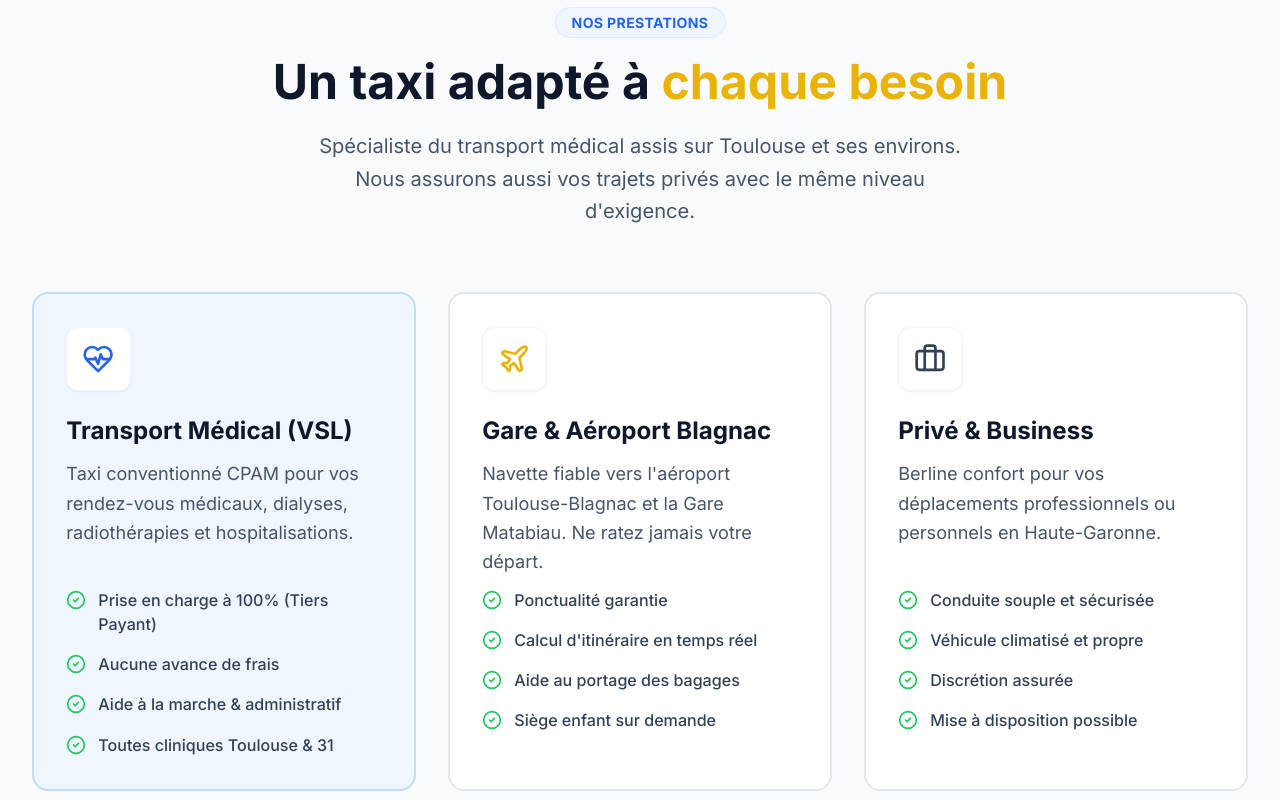
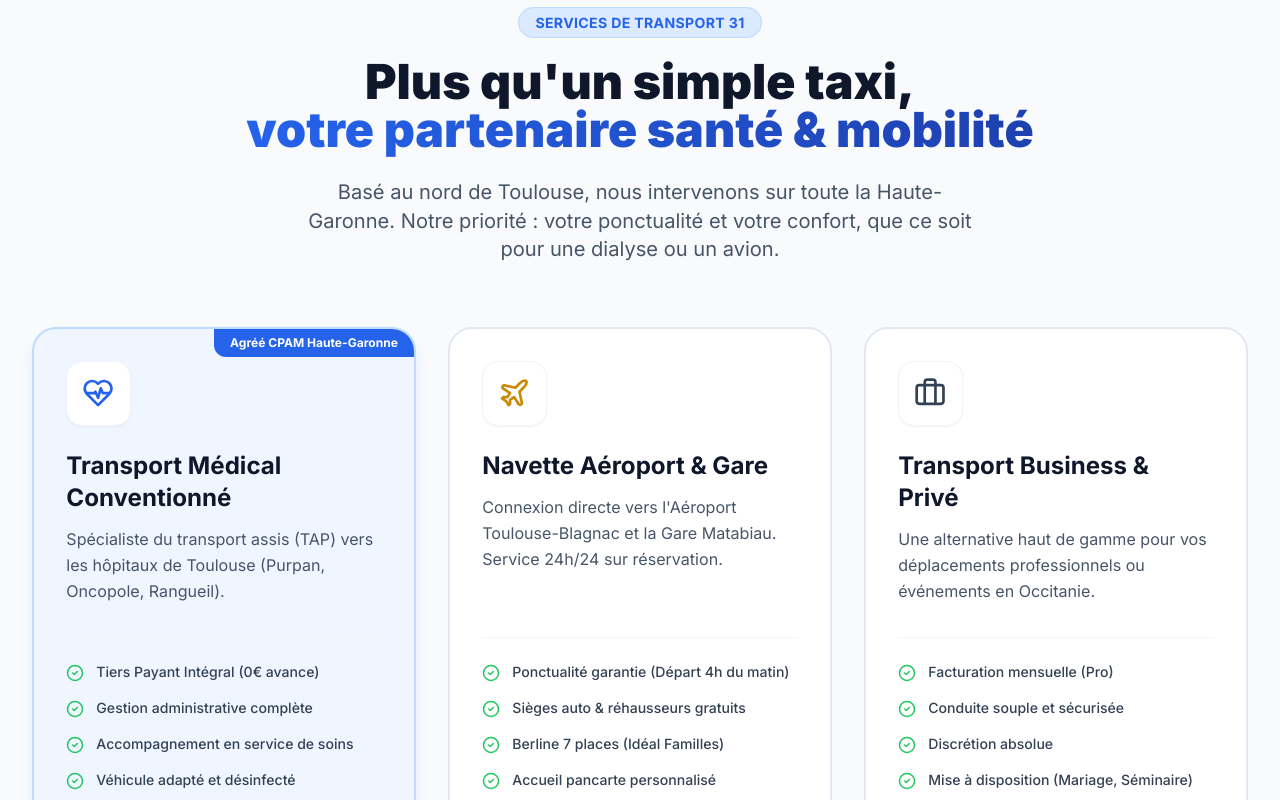
Before and after one commit to CHAIB-DRAA/taxi-vsl, a Next.js app: page / in a window 1280 px wide. Shown: the part 1000-1800 px from the top of the page. Built offline with nearby package versions, Linux system fonts and the light colour scheme.

Commit message:
modifier blog

```diff
--- a/src/components/home/Services.tsx
+++ b/src/components/home/Services.tsx
@@ -1,41 +1,52 @@
-import { HeartPulse, Plane, Briefcase, CheckCircle2 } from 'lucide-react';
+import Link from 'next/link';
+import { HeartPulse, Plane, Briefcase, CheckCircle2, ArrowRight } from 'lucide-react';
 
 const services = [
   {
-    title: "Transport Médical (VSL)",
-    description: "Taxi conventionné CPAM pour vos rendez-vous médicaux, dialyses, radiothérapies et hospitalisations.",
+    title: "Transport Médical Conventionné",
+    description: "Spécialiste du transport assis (TAP) vers les hôpitaux de Toulouse (Purpan, Oncopole, Rangueil).",
     icon: <HeartPulse className="h-8 w-8 text-blue-600" />,
-    // Mise en avant visuelle pour le service principal (Bleu médical)
-    color: "bg-blue-50 border-blue-200 shadow-blue-100",
+    // On lie vers ton article "Pilier" sur le remboursement/ALD
+    href: "/blog/remboursement-transport-ald-100-tiers-payant",
+    cta: "Comprendre le remboursement",
+    // Design "Premium" pour le service principal
+    color: "bg-blue-50 border-blue-200 shadow-lg shadow-blue-100 relative overflow-hidden",
+    badge: "Agréé CPAM Haute-Garonne",
     features: [
-      "Prise en charge à 100% (Tiers Payant)",
-      "Aucune avance de frais",
-      "Aide à la marche & administratif",
-      "Toutes cliniques Toulouse & 31"
+      "Tiers Payant Intégral (0€ avance)",
+      "Gestion administrative complète",
+      "Accompagnement en service de soins",
+      "Véhicule adapté et désinfecté"
     ],
   },
   {
-    title: "Gare & Aéroport Blagnac",
-    description: "Navette fiable vers l'aéroport Toulouse-Blagnac et la Gare Matabiau. Ne ratez jamais votre départ.",
-    icon: <Plane className="h-8 w-8 text-yellow-500" />,
-    color: "bg-white border-slate-200",
+    title: "Navette Aéroport & Gare",
+    description: "Connexion directe vers l'Aéroport Toulouse-Blagnac et la Gare Matabiau. Service 24h/24 sur réservation.",
+    icon: <Plane className="h-8 w-8 text-yellow-600" />,
+    // On lie vers ton article spécifique Aéroport
+    href: "/blog/reservation-taxi-aeroport-toulouse-blagnac-nuit",
+    cta: "Voir les tarifs aéroport",
+    color: "bg-white border-slate-200 hover:border-yellow-400",
     features: [
-      "Ponctualité garantie",
-      "Calcul d'itinéraire en temps réel",
-      "Aide au portage des bagages",
-      "Siège enfant sur demande"
+      "Ponctualité garantie (Départ 4h du matin)",
+      "Sièges auto & réhausseurs gratuits",
+      "Berline 7 places (Idéal Familles)",
+      "Accueil pancarte personnalisé"
     ],
   },
   {
-    title: "Privé & Business",
-    description: "Berline confort pour vos déplacements professionnels ou personnels en Haute-Garonne.",
+    title: "Transport Business & Privé",
+    description: "Une alternative haut de gamme pour vos déplacements professionnels ou événements en Occitanie.",
     icon: <Briefcase className="h-8 w-8 text-slate-700" />,
-    color: "bg-white border-slate-200",
+    // Lien vers le contact ou une page entreprise si tu en crées une
+    href: "/#contact",
+    cta: "Demander un devis",
+    color: "bg-white border-slate-200 hover:border-slate-400",
     features: [
+      "Facturation mensuelle (Pro)",
       "Conduite souple et sécurisée",
-      "Véhicule climatisé et propre",
-      "Discrétion assurée",
-      "Mise à disposition possible"
+      "Discrétion absolue",
+      "Mise à disposition (Mariage, Séminaire)"
     ],
   }
 ];
@@ -45,46 +56,69 @@ export default function Services() {
     <section id="services" className="py-24 bg-slate-50">
       <div className="max-w-7xl mx-auto px-4 sm:px-6 lg:px-8">
 
+        {/* En-tête de section optimisé SEO Local */}
         <div className="text-center mb-16">
-          <span className="text-blue-600 font-bold tracking-wide uppercase text-sm bg-blue-50 px-4 py-1.5 rounded-full border border-blue-100">
-            Nos Prestations
+          <span className="text-blue-600 font-bold tracking-wide uppercase text-xs sm:text-sm bg-blue-100 px-4 py-1.5 rounded-full border border-blue-200">
+            Services de Transport 31
           </span>
-          <h2 className="text-3xl md:text-5xl font-bold text-slate-900 mt-6 mb-6">
-            Un taxi adapté à <span className="text-yellow-500">chaque besoin</span>
+          <h2 className="text-3xl md:text-5xl font-black text-slate-900 mt-6 mb-6">
+            Plus qu'un simple taxi, <br/>
+            <span className="text-transparent bg-clip-text bg-gradient-to-r from-blue-600 to-blue-800">
+              votre partenaire santé & mobilité
+            </span>
           </h2>
-          <p className="text-slate-600 max-w-2xl mx-auto text-xl leading-relaxed">
-            Spécialiste du transport médical assis sur Toulouse et ses environs.
-            Nous assurons aussi vos trajets privés avec le même niveau d'exigence.
+          <p className="text-slate-600 max-w-2xl mx-auto text-lg md:text-xl leading-relaxed">
+            Basé au nord de Toulouse, nous intervenons sur toute la Haute-Garonne.
+            Notre priorité : votre ponctualité et votre confort, que ce soit pour une dialyse ou un avion.
           </p>
         </div>
 
+        {/* Grille des services */}
         <div className="grid grid-cols-1 md:grid-cols-3 gap-8">
           {services.map((service, index) => (
-            <div
+            <Link
               key={index}
+              href={service.href}
               className={`
-                p-8 rounded-2xl border-2 transition-all duration-300 hover:-translate-y-2 hover:shadow-xl
+                group relative flex flex-col p-8 rounded-3xl border-2 transition-all duration-300 hover:-translate-y-2 hover:shadow-xl
                 ${service.color}
               `}
             >
-              <div className="w-16 h-16 rounded-xl bg-white shadow-sm border border-slate-100 flex items-center justify-center mb-6">
+              {/* Badge Spécial pour le médical */}
+              {service.badge && (
+                <div className="absolute top-0 right-0 bg-blue-600 text-white text-xs font-bold px-4 py-1.5 rounded-bl-xl rounded-tr-2xl">
+                  {service.badge}
+                </div>
+              )}
+
+              {/* Icône */}
+              <div className="w-16 h-16 rounded-2xl bg-white shadow-sm border border-slate-100 flex items-center justify-center mb-6 group-hover:scale-110 transition-transform">
                 {service.icon}
               </div>
 
-              <h3 className="text-2xl font-bold text-slate-900 mb-3">{service.title}</h3>
-              <p className="text-slate-600 mb-8 text-lg leading-relaxed h-24">
+              {/* Titre & Description */}
+              <h3 className="text-2xl font-bold text-slate-900 mb-3 group-hover:text-blue-700 transition-colors">
+                {service.title}
+              </h3>
+              <p className="text-slate-600 mb-8 text-base leading-relaxed flex-grow">
                 {service.description}
               </p>
 
-              <div className="space-y-4">
+              {/* Liste à puces */}
+              <div className="space-y-4 mb-8 border-t border-slate-100 pt-6">
                 {service.features.map((feature, idx) => (
-                  <div key={idx} className="flex items-start gap-3 text-slate-700 font-medium">
-                    <CheckCircle2 size={20} className="text-green-500 shrink-0 mt-0.5" />
+                  <div key={idx} className="flex items-start gap-3 text-slate-700 font-medium text-sm">
+                    <CheckCircle2 size={18} className="text-green-500 shrink-0 mt-0.5" />
                     <span>{feature}</span>
                   </div>
                 ))}
               </div>
-            </div>
+
+              {/* Bouton d'action (CTA) */}
+              <div className="mt-auto flex items-center text-blue-700 font-bold text-sm group-hover:gap-2 transition-all">
+                {service.cta} <ArrowRight size={18} className="ml-2 group-hover:ml-0 transition-all" />
+              </div>
+            </Link>
           ))}
         </div>
 
```
